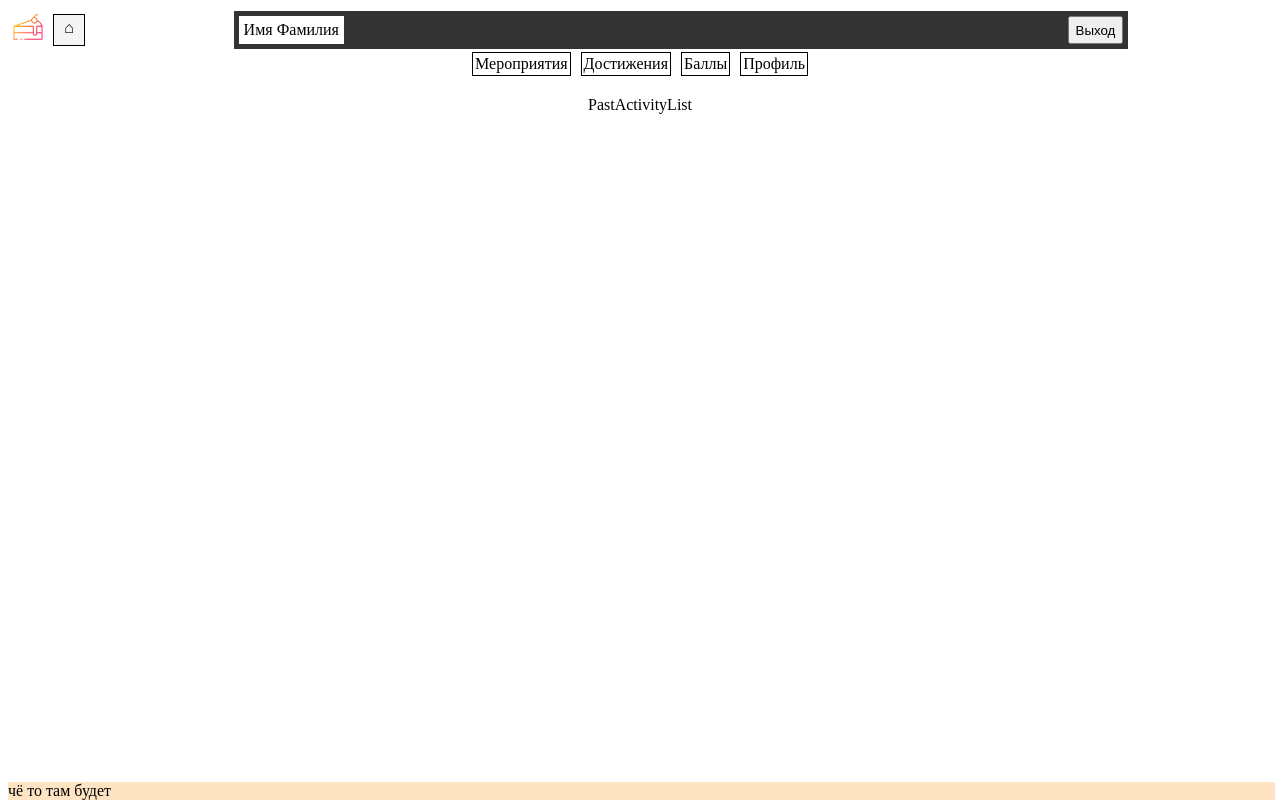
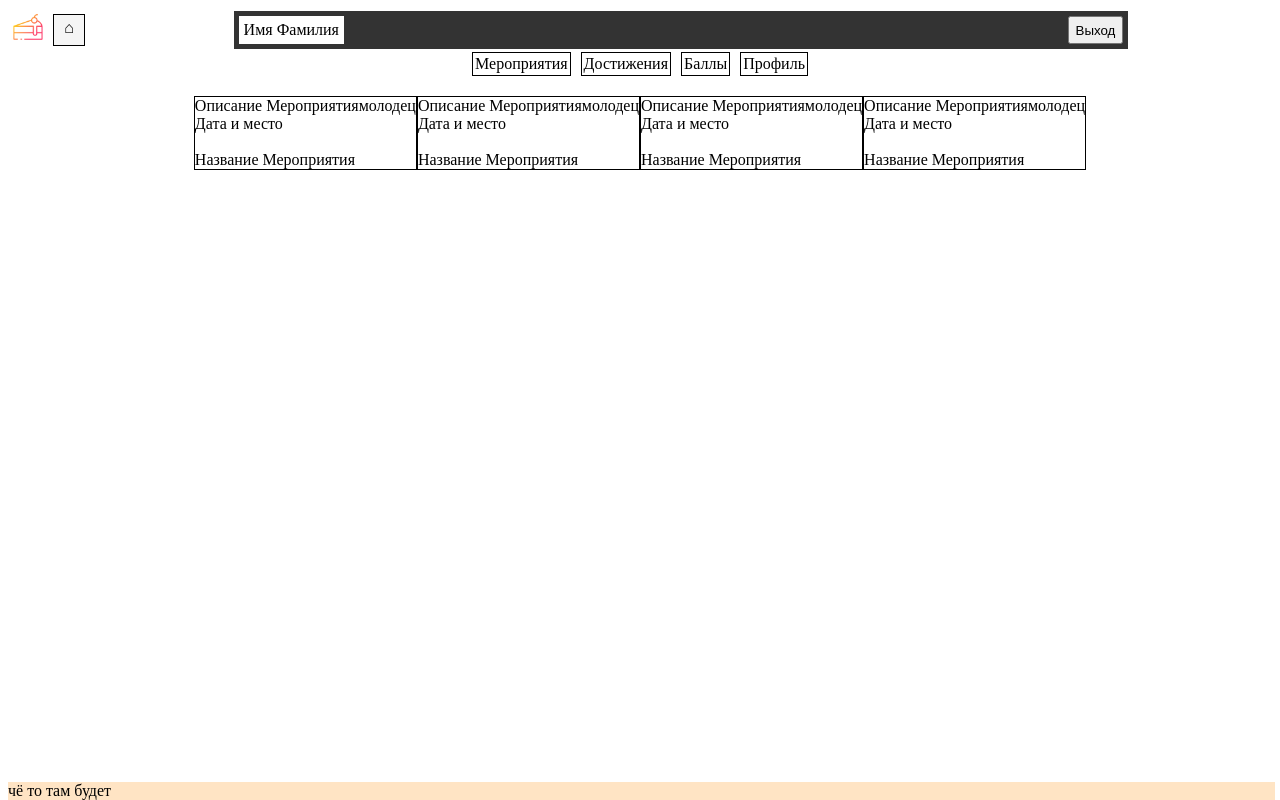
Before and after one commit to manInit/school-page-front, a React (Create React App) app: page /personal in a window 1280 px wide. Both pictures are taken after a click on the element "Достижения". Built offline with nearby package versions, Linux system fonts and the light colour scheme.

Commit message:
past activities front

```diff
--- a/src/personal_components/past_activity_list.jsx
+++ b/src/personal_components/past_activity_list.jsx
@@ -1,11 +1,29 @@
 
 
 const PastActivityList = () =>{
+    const list = [{},{},{},{}]
     return(
         <>
-            PastActivityList
+            {list.map(elem =>(
+                elem_div(elem)
+            ))}
         </>
     )
 }
 
 export default PastActivityList
+
+const elem_div = (elem) =>{
+    return(
+        <div className="" style={{display: "flow-root", marginBottom: '8px', border: '1px solid black'}} onClick={()=>{}}>
+            <div style={{float: "left"}}>
+                <span >Описание Мероприятия</span><br></br>
+                <span >Дата и место</span><br></br><br></br>
+                <span >Название Мероприятия</span>
+            </div>
+            <div style={{float: "right"}}>
+                <span style={{float: 'right'}}>молодец</span>
+            </div>
+        </div>
+    )
+}
```
